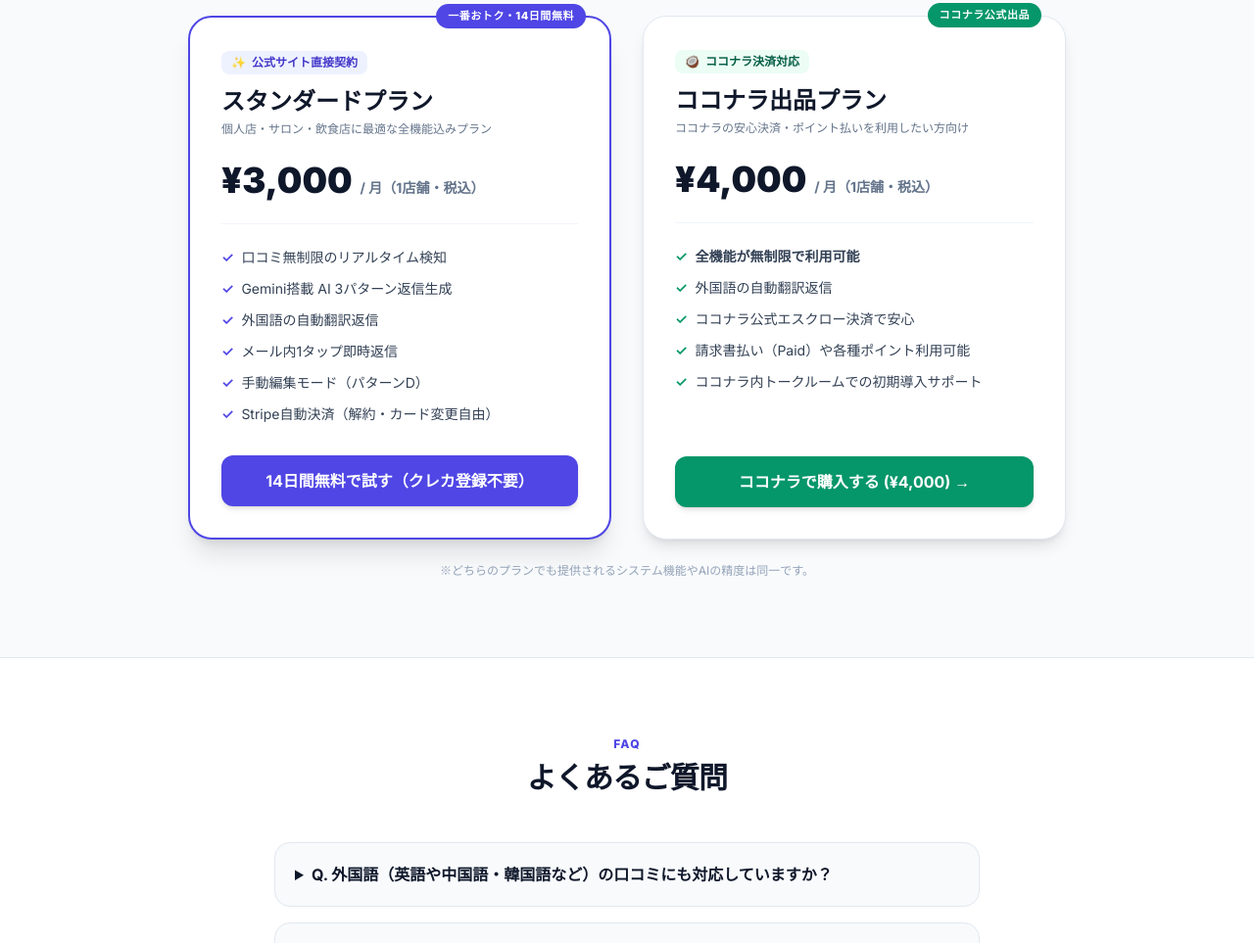
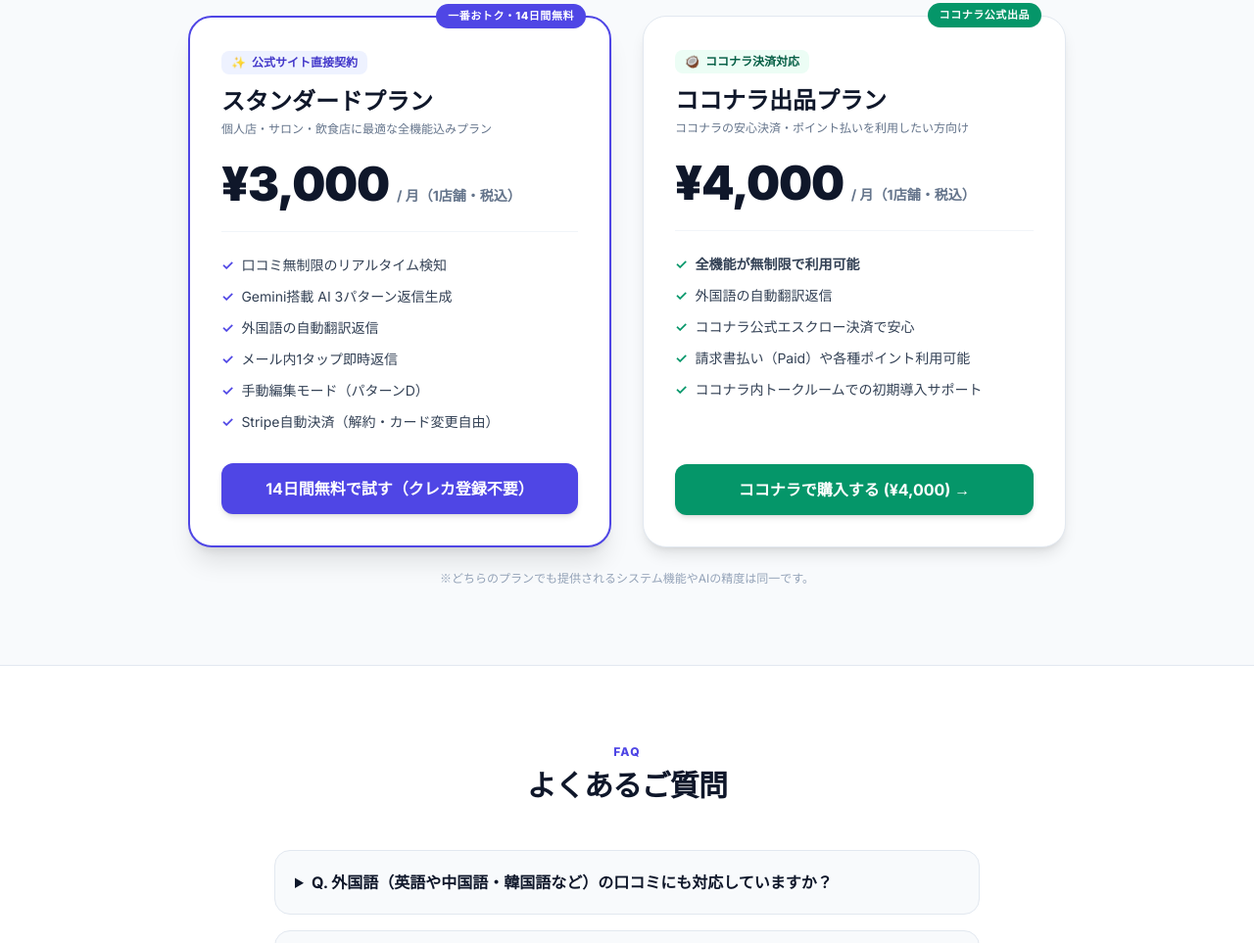
Before and after one commit to ClosetMan2026/review-pilot, a website: page index.html in a window 1280 px wide. Shown: the part 3465-4428 px from the top of the page at 98% size. Drawn offline with nearby package versions, Linux system fonts and the light colour scheme.

Commit message:
style: enlarge price font size and ensure typography consistency

```diff
--- a/index.html
+++ b/index.html
@@ -329,7 +329,7 @@
             <p class="text-xs text-slate-500 mb-6">個人店・サロン・飲食店に最適な全機能込みプラン</p>
 
             <div class="flex items-baseline gap-2 mb-6 pb-6 border-b border-slate-100">
-              <span class="text-4xl font-black text-slate-900">¥3,000</span>
+              <span class="text-4xl sm:text-5xl font-black text-slate-900 tracking-tight">¥3,000</span>
               <span class="text-sm font-bold text-slate-500">/ 月（1店舗・税込）</span>
             </div>
 
@@ -374,7 +374,7 @@
             <p class="text-xs text-slate-500 mb-6">ココナラの安心決済・ポイント払いを利用したい方向け</p>
 
             <div class="flex items-baseline gap-2 mb-6 pb-6 border-b border-slate-100">
-              <span class="text-4xl font-black text-slate-900">¥4,000</span>
+              <span class="text-4xl sm:text-5xl font-black text-slate-900 tracking-tight">¥4,000</span>
               <span class="text-sm font-bold text-slate-500">/ 月（1店舗・税込）</span>
             </div>
 
```
Also changed, not shown: public/index.html (+2 -2 lines).
